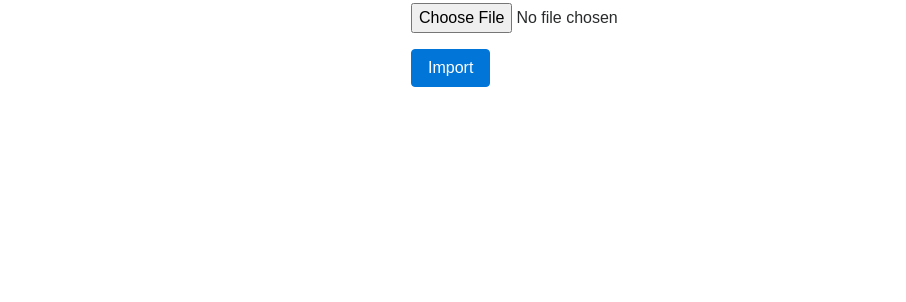
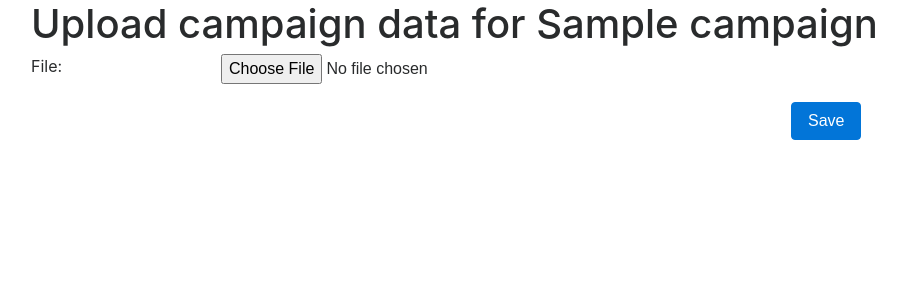
Before and after one commit to milocarbol/dndcampaign, a Django app: page /campaign/import in a window 1280 px wide. Shown: the part 92-394 px from the top of the page, without its empty margins (54-960 px from the left). Run offline with Django 3.2, Linux system fonts and the light colour scheme; tables that the repository leaves empty hold one stand-in row (values such as "Sample post"); some libraries are stand-ins or nearby versions.

Commit message:
added import and export for settings

```diff
--- a/campaign/templates/campaign/base.html
+++ b/campaign/templates/campaign/base.html
@@ -61,6 +61,9 @@
                                 <a class="dropdown-item" href="{% url 'campaign:manage_randomizer_options' 'NPC' 'name' %}">NPC Names</a>
                                 <a class="dropdown-item" href="{% url 'campaign:manage_randomizer_options' 'NPC' 'occupation' %}">NPC Occupations</a>
                                 <a class="dropdown-item" href="{% url 'campaign:manage_randomizer_options' 'NPC' 'description' %}">NPC Descriptions</a>
+                                <div class="dropdown-divider"></div>
+                                <a class="dropdown-item" href="{% url 'campaign:import_settings' %}">Import Settings</a>
+                                <a class="dropdown-item" href="{% url 'campaign:export_settings' %}">Export Settings</a>
                             </div>
                         </li>
                     </ul>
--- a/campaign/templates/campaign/edit_page.html
+++ b/campaign/templates/campaign/edit_page.html
@@ -8,7 +8,7 @@
     </div>
     <div class="row">
         <div class="col-sm">
-            <form action="{{ url }}" method="post">
+            <form enctype="multipart/form-data" action="{{ url }}" method="post">
                 {% csrf_token %}
                 {% for field in form %}
                     <div class="row form-group">
--- a/campaign/templates/campaign/import.html
+++ /dev/null
@@ -1,22 +0,0 @@
-{% extends "campaign/base.html" %}
-{% block content %}
-<div class="container">
-    <div class="row">
-        <div class="col-sm">
-        </div>
-    </div>
-    <div class="row">
-        <div class="col-sm-4 offset-sm-4">
-            <form enctype="multipart/form-data" action="{% url 'campaign:import' %}" method="post">
-                {% csrf_token %}
-                {% for field in form %}
-                    <div class="form-group">
-                        {{ field }}
-                    </div>
-                {% endfor %}
-                <button type="submit" class="btn btn-primary">Import</button>
-            </form>
-        </div>
-    </div>
-</div>
-{% endblock %}
--- a/campaign/urls.py
+++ b/campaign/urls.py
@@ -11,6 +11,8 @@ urlpatterns = [
     path('search', views.search, name='search'),
     path('export', views.export, name='export'),
     path('import', views.import_campaign, name='import'),
+    path('import_settings', views.import_settings, name='import_settings'),
+    path('export_settings', views.export_settings, name='export_settings'),
     path('list/<thing_type>', views.list_all, name='list'),
     path('new/<thing_type>', views.new_thing, name='new_thing'),
     path('add_link/<name>', views.add_link, name='add_link'),
--- a/campaign/views.py
+++ b/campaign/views.py
@@ -300,15 +300,17 @@ def import_campaign(request):
         form = UploadFileForm(request.POST, request.FILES)
         if form.is_valid():
             save_campaign(campaign=campaign, json_file=request.FILES['file'].read().decode('UTF-8'))
-            return HttpResponseRedirect('/campaign')
+            return HttpResponseRedirect(reverse('campaign:list_everything'))
         else:
-            print(request.POST)
+            print(form.errors)
     else:
-
-        context = {
-            'form': UploadFileForm()
-        }
-        return render(request, 'campaign/import.html', build_context(context))
+        form = UploadFileForm()
+    context = {
+        'header': 'Upload campaign data for {0}'.format(campaign.name),
+        'url': reverse('campaign:import'),
+        'form': form
+    }
+    return render(request, 'campaign/edit_page.html', build_context(context))
 
 
 def save_campaign(campaign, json_file):
@@ -337,6 +339,97 @@ def save_campaign(campaign, json_file):
             thing_object.children.add(Thing.objects.get(campaign=campaign, name=child))
         thing_object.save()
 
+
+def export_settings(request):
+    data = []
+    for thing_type in ThingType.objects.all():
+        attributes = []
+        for attribute in RandomizerAttribute.objects.filter(thing_type=thing_type).order_by('name'):
+            categories = []
+            for category in RandomizerAttributeCategory.objects.filter(attribute=attribute).order_by('name'):
+                category_options = [o.name for o in RandomizerAttributeCategoryOption.objects.filter(category=category).order_by('name')]
+                categories.append({
+                    'name': category.name,
+                    'show': category.show,
+                    'can_combine_with_self': category.can_combine_with_self,
+                    'max_options': category.max_options_to_use,
+                    'options': category_options
+                })
+            options = [o.name for o in RandomizerAttributeOption.objects.filter(attribute=attribute).order_by('name')]
+            attribute_data = {
+                'name': attribute.name,
+                'concatenate_results': attribute.concatenate_results
+            }
+            if categories:
+                attribute_data['categories'] = categories
+            if options:
+                attribute_data['options'] = options
+            attributes.append(attribute_data)
+        if attributes:
+            data.append({
+                'name': thing_type.name,
+                'attributes': attributes
+            })
+
+    data = {
+        'thing_types': data,
+    }
+
+    response = JsonResponse(data)
+    response['Content-Disposition'] = 'attachment; filename="settings.json"'
+
+    return response
+
+
+def import_settings(request):
+    if request.method == 'POST':
+        form = UploadFileForm(request.POST, request.FILES)
+        if form.is_valid():
+            save_settings(json_file=request.FILES['file'].read().decode('UTF-8'))
+            return HttpResponseRedirect(reverse('campaign:list_everything'))
+        else:
+            print(form.errors)
+    else:
+        form = UploadFileForm()
+    context = {
+        'header': 'Import settings',
+        'url': reverse('campaign:import_settings'),
+        'form': form
+    }
+    return render(request, 'campaign/edit_page.html', build_context(context))
+
+
+def save_settings(json_file):
+    data = json.loads(json_file)
+    for thing_type_data in data['thing_types']:
+        thing_type = ThingType.objects.get(name=thing_type_data['name'])
+        for attribute in thing_type_data['attributes']:
+            RandomizerAttribute.objects.filter(thing_type=thing_type, name=attribute['name']).delete()
+            randomizer_attribute = RandomizerAttribute(thing_type=thing_type,
+                                                       name=attribute['name'],
+                                                       concatenate_results=attribute['concatenate_results'])
+            randomizer_attribute.save()
+
+            if 'options' in attribute:
+                for attribute_option in attribute['options']:
+                    randomizer_attribute_option = RandomizerAttributeOption(attribute=randomizer_attribute,
+                                                                            name=attribute_option)
+                    randomizer_attribute_option.save()
+
+            if 'categories' in attribute:
+                for attribute_category in attribute['categories']:
+                    randomizer_attribute_category = RandomizerAttributeCategory(attribute=randomizer_attribute,
+                                                                                name=attribute_category['name'],
+                                                                                show=attribute_category['show'],
+                                                                                can_combine_with_self=attribute_category['can_combine_with_self'],
+                                                                                max_options_to_use=attribute_category['max_options'])
+                    randomizer_attribute_category.save()
+
+                    for category_option in attribute_category['options']:
+                        randomizer_attribute_category_option = RandomizerAttributeCategoryOption(category=randomizer_attribute_category,
+                                                                                                 name=category_option)
+                        randomizer_attribute_category_option.save()
+    return HttpResponseRedirect(reverse('campaign:list_everything'))
 
 def move_thing(request, name):
     campaign = Campaign.objects.get(is_active=True)
```
